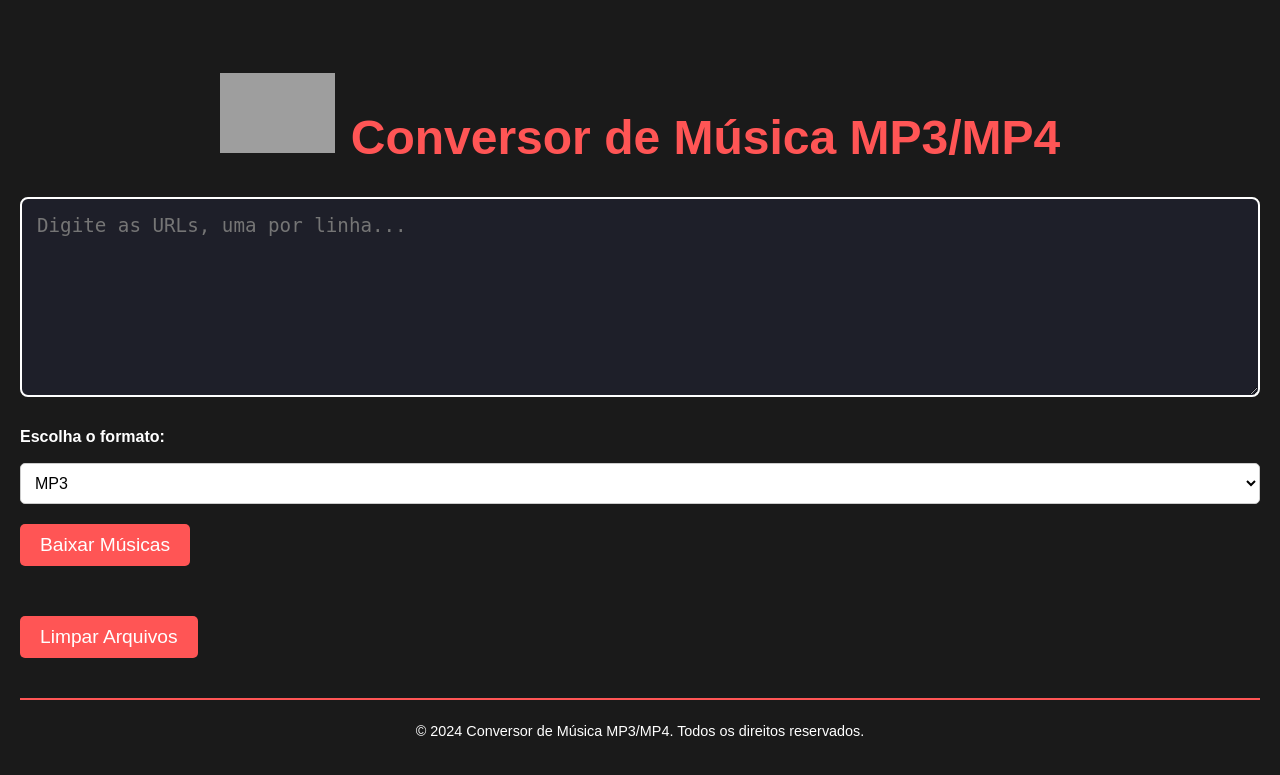
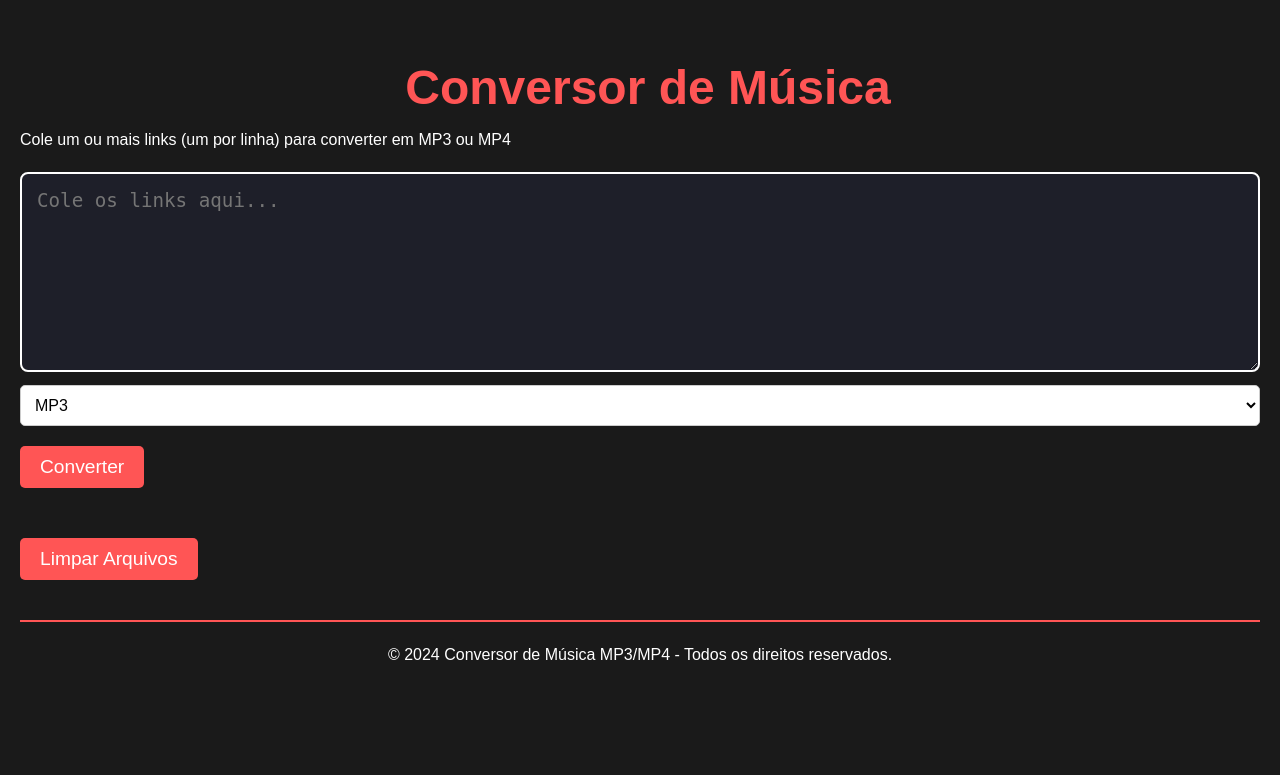
Before and after one commit to MrHoneys/ConversorMP3, a Flask app: page / in a window 1280 px wide. Shown: the top 775 px of the page. Run offline with Flask 3, Linux system fonts and the light colour scheme; grey boxes are pictures that could not be loaded.

Commit message:
Add files via upload

```diff
--- a/templates/index.html
+++ b/templates/index.html
@@ -7,21 +7,21 @@
     <link rel="stylesheet" href="{{ url_for('static', filename='style.css') }}">
 </head>
 <body>
-    <div class="container">
-        <div class="header">
-            <img src="https://www.imagensanimadas.com/data/media/300/emoticon-e-smiley-natal-imagem-animada-0228.gif" alt="Emoji animado" class="emoji">
-            <h1>Conversor de Música MP3/MP4</h1>
-        </div>
+    <div class="wave-bg">
+        <div class="converter-box">
+            <h1>Conversor de Música</h1>
+            <p>Cole um ou mais links (um por linha) para converter em MP3 ou MP4</p>
 
-        <textarea id="urls" placeholder="Digite as URLs, uma por linha..." rows="10"></textarea>
+            <!-- AGORA É TEXTAREA -->
+            <textarea id="urls" placeholder="Cole os links aqui..." rows="6"></textarea>
 
-        <label for="formato">Escolha o formato:</label>
+            <div class="options">
                 <select id="formato" name="formato">
                     <option value="mp3">MP3</option>
                     <option value="mp4">MP4</option>
                 </select>
-
-        <button id="baixarBtn">Baixar Músicas</button>
+                <button id="baixarBtn">Converter</button>
+            </div>
 
             <div id="progressContainer">
                 <div id="progressBar">0%</div>
@@ -29,43 +29,38 @@
 
             <div id="loadingMessage" class="alert-warning" style="display:none;">
                 <span>Ainda estamos finalizando...</span>
-            <img src="https://www.imagensanimadas.com/data/media/300/emoticon-e-smiley-natal-imagem-animada-0189.gif" alt="Emoticon animado" style="width: 40px; height: 40px; vertical-align: middle; margin-left: 10px;">
             </div>
 
             <div id="linksDownload"></div>
 
-        <!-- Botão de Limpar -->
-        <button id="limparBtn">Limpar Arquivos</button>
+            <button id="limparBtn" class="limpar">Limpar Arquivos</button>
+        </div>
     </div>
 
     <footer>
-        <div class="footer-text">
-            <p>&copy; 2024 Conversor de Música MP3/MP4. Todos os direitos reservados.</p>
-        </div>
+        <p>&copy; 2024 Conversor de Música MP3/MP4 - Todos os direitos reservados.</p>
     </footer>
 
     <script src="https://code.jquery.com/jquery-3.6.0.min.js"></script>
     <script>
         $(document).ready(function() {
             $('#baixarBtn').click(function() {
-                var urls = $('#urls').val();
-                var formato = $('#formato').val();  // Obter o formato escolhido
+                var urls = $('#urls').val().trim();
+                var formato = $('#formato').val();
 
-                if (!urls.trim()) {
-                    alert("Por favor, insira pelo menos uma URL.");
+                if (!urls) {
+                    alert("Por favor, insira pelo menos um link.");
                     return;
                 }
 
-                // Exibe a barra de progresso e a mensagem de carregamento
                 $('#progressContainer').show();
                 $('#loadingMessage').show();
 
                 $.ajax({
                     url: '/baixar',
                     type: 'POST',
-                    data: { 'urls': urls, 'formato': formato },  // Envia o formato junto
+                    data: { 'urls': urls, 'formato': formato },
                     success: function(response) {
-                        // Exibe links de download para o usuário
                         if (response.status === "sucesso") {
                             $('#linksDownload').html('');
                             response.files.forEach(function(file) {
@@ -74,33 +69,23 @@
                                 );
                             });
                         }
-
-                        // Finaliza a barra de progresso
-                        $('#progressBar').css('width', '100%');
-                        $('#progressBar').text('100%');
-
-                        // Simula um pequeno atraso para garantir que o download está realmente finalizado
+                        $('#progressBar').css('width', '100%').text('100%');
                         setTimeout(function() {
-                            // Exibe o alerta de conclusão após o atraso
                             alert("Download concluído com sucesso!");
-
-                            // Oculta a mensagem de carregamento após o download ser concluído
                             $('#loadingMessage').hide();
-                        }, 1000); // Simula um atraso de 1 segundo após atingir 100%
+                        }, 1000);
                     },
-                    error: function(error) {
+                    error: function() {
                         alert("Erro ao iniciar o download.");
-                        $('#loadingMessage').hide();  // Ocultar a mensagem em caso de erro
+                        $('#loadingMessage').hide();
                     }
                 });
 
-                // Simula o progresso da barra de forma fictícia
                 let progress = 0;
                 let interval = setInterval(function() {
                     if (progress < 100) {
                         progress += 10;
-                        $('#progressBar').css('width', progress + '%');
-                        $('#progressBar').text(progress + '%');
+                        $('#progressBar').css('width', progress + '%').text(progress + '%');
                     } else {
                         clearInterval(interval);
                     }
@@ -115,7 +100,7 @@
                         alert(response.message);
                         $('#linksDownload').html('');
                     },
-                    error: function(error) {
+                    error: function() {
                         alert("Erro ao limpar arquivos.");
                     }
                 });
```
Lines whose indentation alone changed are shown as unchanged.
